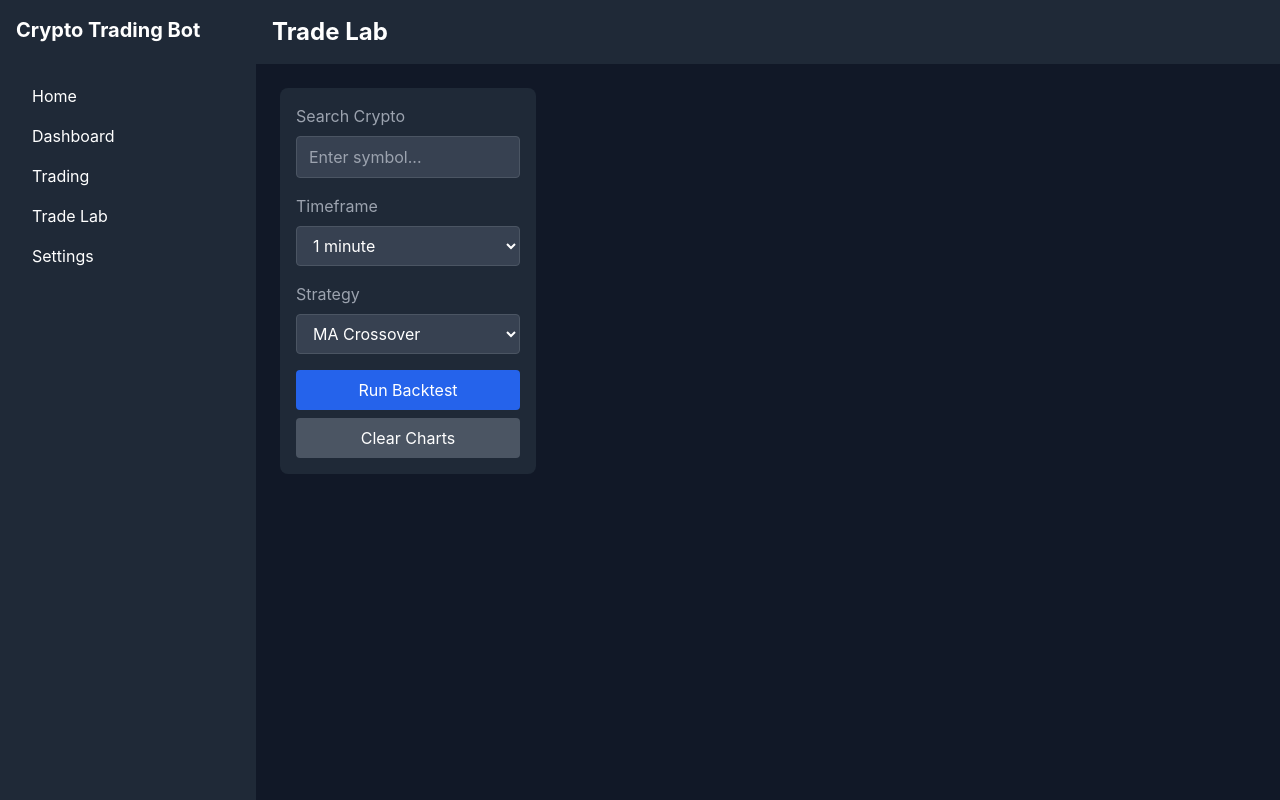
After one commit to TylerHight/SignalFlow, a Flask app: page /tradelab in a window 1280 px wide. The commit adds this page. Run offline with Flask 3, Linux system fonts and the light colour scheme; some libraries are stand-ins or nearby versions.

Commit message:
Added TradeLab UI

```diff
--- a/src/ui/app.py
+++ b/src/ui/app.py
@@ -1,6 +1,7 @@
 from flask import Flask, render_template, request, jsonify
 from src.data.data_fetch.binance_data_fetch.data_fetcher import DataFetcher
 import json
+from src.trading.backtesting.backtest_engine import BacktestEngine
 
 app = Flask(__name__)
 data_fetcher = DataFetcher()
@@ -22,6 +23,10 @@ def dashboard():
 def trading():
     return render_template('trading.html')
 
+@app.route('/tradelab')
+def tradelab():
+    return render_template('tradelab.html')
+
 @app.route('/settings')
 def settings():
     return render_template('settings.html')
--- a/src/ui/templates/base.html
+++ b/src/ui/templates/base.html
@@ -17,6 +17,7 @@
                 <a href="{{ url_for('index') }}" class="block py-2 px-4 hover:bg-gray-700 rounded">Home</a>
                 <a href="{{ url_for('dashboard') }}" class="block py-2 px-4 hover:bg-gray-700 rounded">Dashboard</a>
                 <a href="{{ url_for('trading') }}" class="block py-2 px-4 hover:bg-gray-700 rounded">Trading</a>
+                <a href="{{ url_for('tradelab') }}" class="block py-2 px-4 hover:bg-gray-700 rounded">Trade Lab</a>
                 <a href="{{ url_for('settings') }}" class="block py-2 px-4 hover:bg-gray-700 rounded">Settings</a>
             </nav>
         </div>
--- /dev/null
+++ b/src/ui/templates/tradelab.html
@@ -0,0 +1,91 @@
+{% extends "base.html" %}
+
+{% block title %}Trade Lab{% endblock %}
+
+{% block header %}Trade Lab{% endblock %}
+
+{% block content %}
+<div class="flex h-full">
+    <!-- Sidebar Controls -->
+    <div class="w-64 bg-gray-800 p-4 rounded-lg mr-4">
+        <div class="space-y-4">
+            <!-- Search -->
+            <div>
+                <label class="block text-gray-400 mb-2">Search Crypto</label>
+                <input type="text" id="cryptoSearch" class="w-full bg-gray-700 border border-gray-600 rounded px-3 py-2"
+                       placeholder="Enter symbol...">
+            </div>
+
+            <!-- Timeframe Selection -->
+            <div>
+                <label class="block text-gray-400 mb-2">Timeframe</label>
+                <select id="timeframe" class="w-full bg-gray-700 border border-gray-600 rounded px-3 py-2">
+                    <option value="1m">1 minute</option>
+                    <option value="5m">5 minutes</option>
+                    <option value="15m">15 minutes</option>
+                    <option value="1h">1 hour</option>
+                    <option value="4h">4 hours</option>
+                    <option value="1d">1 day</option>
+                </select>
+            </div>
+
+            <!-- Strategy Selection -->
+            <div>
+                <label class="block text-gray-400 mb-2">Strategy</label>
+                <select id="strategy" class="w-full bg-gray-700 border border-gray-600 rounded px-3 py-2">
+                    <option value="ma_cross">MA Crossover</option>
+                    <option value="rsi">RSI Strategy</option>
+                    <option value="macd">MACD Strategy</option>
+                </select>
+            </div>
+
+            <!-- Strategy Parameters -->
+            <div id="strategyParams" class="space-y-2">
+                <!-- Dynamic parameters will be inserted here -->
+            </div>
+
+            <!-- Backtest Controls -->
+            <div class="space-y-2">
+                <button id="runBacktest" class="w-full bg-blue-600 hover:bg-blue-700 px-4 py-2 rounded">
+                    Run Backtest
+                </button>
+                <button id="clearCharts" class="w-full bg-gray-600 hover:bg-gray-700 px-4 py-2 rounded">
+                    Clear Charts
+                </button>
+            </div>
+        </div>
+    </div>
+
+    <!-- Main Chart Area -->
+    <div class="flex-1">
+        <div class="grid grid-cols-2 gap-4" id="chartGrid">
+            <!-- Charts will be dynamically added here -->
+        </div>
+    </div>
+</div>
+
+<!-- Results Modal -->
+<div id="resultsModal" class="hidden fixed inset-0 bg-black bg-opacity-50 flex items-center justify-center">
+    <div class="bg-gray-800 p-6 rounded-lg w-3/4">
+        <h3 class="text-xl mb-4">Backtest Results</h3>
+        <div id="resultsContent"></div>
+        <button class="mt-4 bg-blue-600 hover:bg-blue-700 px-4 py-2 rounded" onclick="closeModal()">Close</button>
+    </div>
+</div>
+
+<script>
+// Initialize TradingView's lightweight charts
+document.addEventListener('DOMContentLoaded', function() {
+    initializeTradeLab();
+});
+
+function initializeTradeLab() {
+    // Implementation will be added
+    console.log("Trade Lab initialized");
+}
+
+function closeModal() {
+    document.getElementById('resultsModal').classList.add('hidden');
+}
+</script>
+{% endblock %}
```
Also changed, not shown: src/ui/static/js/tradelab.js (added, +143 -0 lines).
